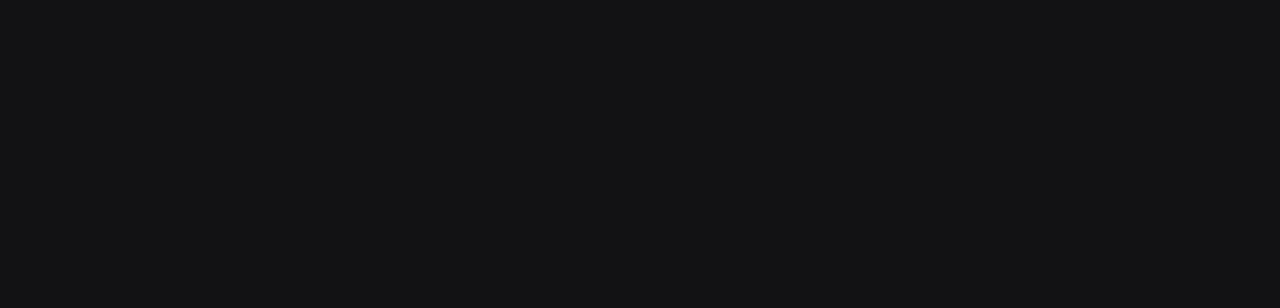
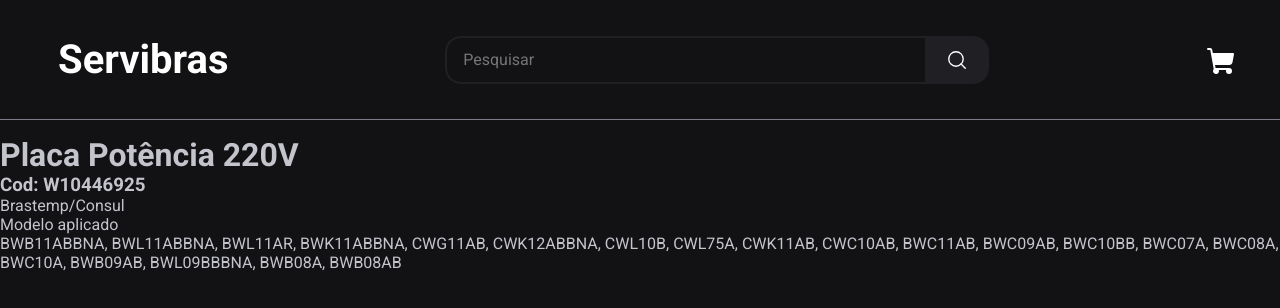
Before and after one commit to PeuDevBr/portal_servibras_vercel, a React (Vite) app: page /product/W10446925 in a window 1280 px wide. Before the commit this address had no page. Shown: the top 308 px of the page. Built offline with nearby package versions, Linux system fonts and the light colour scheme; the HTML template or start-up script is replaced by a standard one.

Commit message:
Adicionando link para rotas especificas

```diff
--- a/src/Components/Header/index.tsx
+++ b/src/Components/Header/index.tsx
@@ -13,20 +13,29 @@ import {
   LogoContainer,
 } from "./styles"
 
-import { MagnifyingGlass, ShoppingCart } from "phosphor-react"
+import { MagnifyingGlass, ShoppingCart} from "phosphor-react"
+
+interface NewListFormData {
+  textInput: string
+}
 
 export function Header() {
-  const { register, handleSubmit } = useForm()
+  const { register, handleSubmit } = useForm<NewListFormData>({
+    defaultValues: {
+      textInput: "",
+    },
+  })
   const { updateProductsList } = useContext(ListContext)
 
-  function handleCreateNewList(data: any) {
+  function handleCreateNewList(data: NewListFormData) {
     const searchText = data.textInput.toLowerCase().trim()
 
     const filteredList = list.filter((product) => {
       // Aqui você pode ajustar as condições de acordo com sua necessidade
       return Object.values(product).some(
-        (val) =>
-          typeof val === "string" && val.toLowerCase().includes(searchText)
+        (proprietyValue) =>
+          typeof proprietyValue === "string" &&
+          proprietyValue.toLowerCase().includes(searchText)
       )
     })
     updateProductsList(filteredList)
--- a/src/Components/productList/index.tsx
+++ b/src/Components/productList/index.tsx
@@ -1,6 +1,9 @@
 import { useContext } from "react"
 import { CardListContaienr, CardListTable } from "./styles"
-import { ListContext } from "../../context/ListContext"
+import { ListContext, ProductProps } from "../../context/ListContext"
+
+import { Camera } from "phosphor-react"
+import { NavLink } from "react-router-dom"
 
 export function CardList() {
   const { productList } = useContext(ListContext)
@@ -9,12 +12,17 @@ export function CardList() {
     <CardListContaienr>
       <CardListTable>
         <tbody>
-          {productList.map((product: any) => {
+          {productList.map((product: ProductProps) => {
             return (
               <tr key={product.code}>
                 <td>{product.code}</td>
                 <td>{product.name.toUpperCase()}</td>
                 <td>{product.brand}</td>
+                <td>
+                  <NavLink to={`/product/${product.code}`}>
+                    <Camera size={26} color="#fdfcfc" />
+                  </NavLink>
+                </td>
               </tr>
             )
           })}
--- a/src/Router.tsx
+++ b/src/Router.tsx
@@ -1,6 +1,6 @@
 import { Routes, Route } from "react-router-dom"
 import { Catalog } from "./pages/Calotog"
-import { Product } from "./pages/Product"
+import { Product } from "./pages/Product/[code]"
 import { DefaultLayout } from "./layouts/DefaultLayout"
 
 export function Router() {
@@ -9,6 +9,7 @@ export function Router() {
       <Route path="/" element={<DefaultLayout />}>
         <Route path="/" element={<Catalog />} />
         <Route path="/product" element={<Product />} />
+        <Route path="/product/:code" element={<Product />} />
       </Route>
     </Routes>
   )
--- a/src/context/ListContext.tsx
+++ b/src/context/ListContext.tsx
@@ -1,8 +1,6 @@
 import { ReactNode, createContext, useState } from "react"
 
 import initialList from "../../productsList.json"
-
-export const ListContext = createContext({} as any)
 
 interface ListContextProviderProps {
   children: ReactNode
@@ -20,6 +18,8 @@ export interface ProductProps {
   title: string
 }
 
+export const ListContext = createContext({} as any)
+
 export function ListContextProvider({ children }: ListContextProviderProps) {
   const [productList, setProductList] = useState<ProductProps[]>(initialList)
 
--- /dev/null
+++ b/src/pages/Product/[code].tsx
@@ -0,0 +1,29 @@
+import { useContext } from "react"
+import { ListContext } from "../../context/ListContext"
+import { useParams } from "react-router-dom"
+
+export function Product() {
+  const { productList } = useContext(ListContext)
+
+  const { code } = useParams()
+
+  const product = productList.find((product: any) => product.code === code)
+
+  return (
+    <div>
+      <div>
+        <h1>{product.name}</h1>
+
+        <div>
+          <h3>Cod: {product.code}</h3>
+          <p>{product.brand}</p>
+        </div>
+
+        <div>
+          <p>Modelo aplicado</p>
+          <p>{product.model}</p>
+        </div>
+      </div>
+    </div>
+  )
+}
--- a/src/pages/Product/index.tsx
+++ /dev/null
@@ -1,23 +0,0 @@
-export function Product() {
-  return (
-    <div>
-      <div>
-        <h1>Placa Potência 220v</h1>
-
-        <div>
-          <h3>Cod: W10446925</h3>
-          <p>Brastemp/Consul</p>
-        </div>
-
-        <div>
-          <p>Modelo aplicado</p>
-          <p>
-            BWB11ABBNA, BWL11ABBNA, BWL11AR, BWK11ABBNA, CWG11AB, CWK12ABBNA,
-            CWL10B, CWL75A, CWK11AB, CWC10AB, BWC11AB, BWC09AB, BWC10BB, BWC07A,
-            BWC08A, BWC10A, BWB09AB, BWL09BBBNA, BWB08A, BWB08AB
-          </p>
-        </div>
-      </div>
-    </div>
-  )
-}
```
